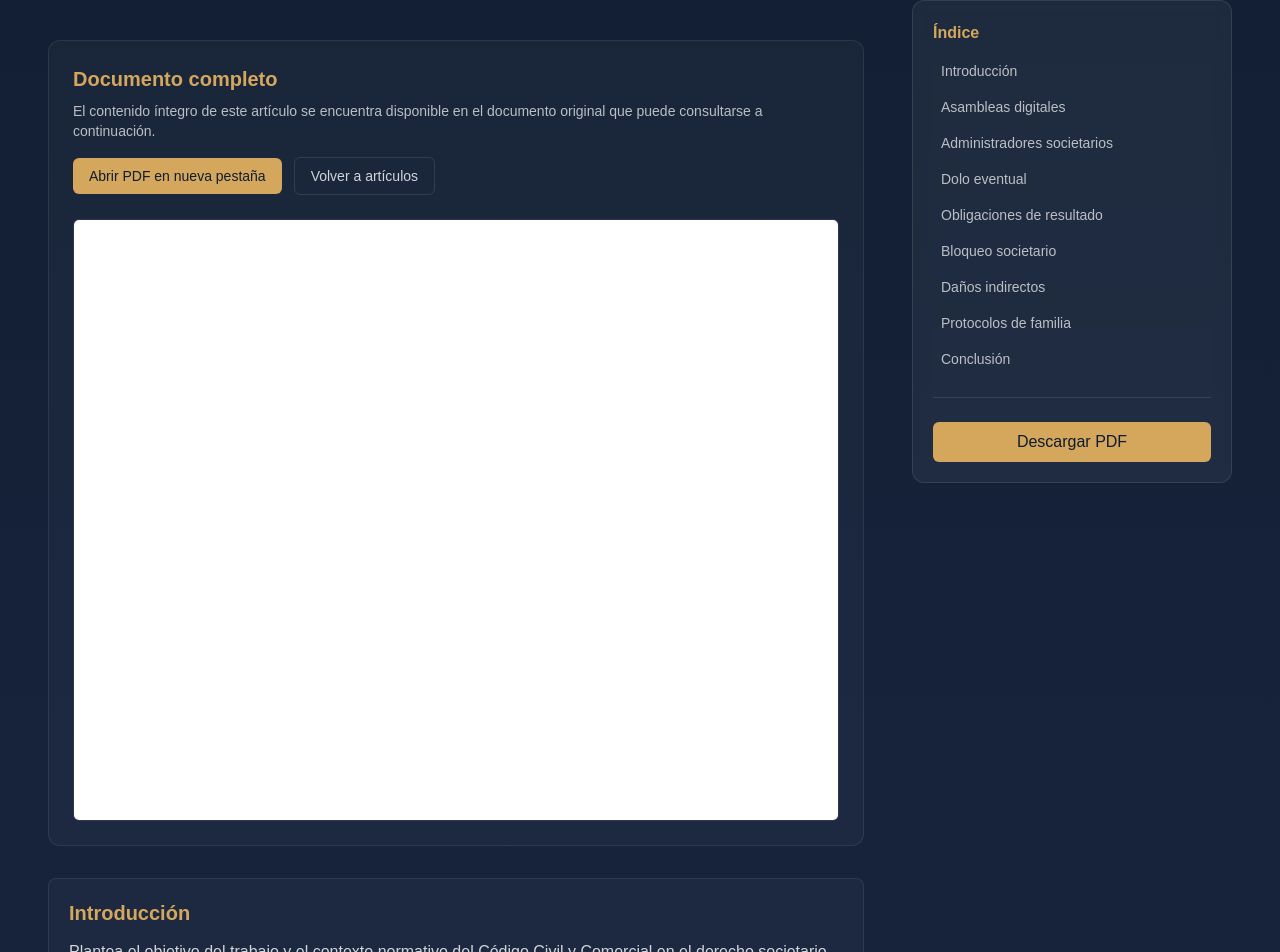
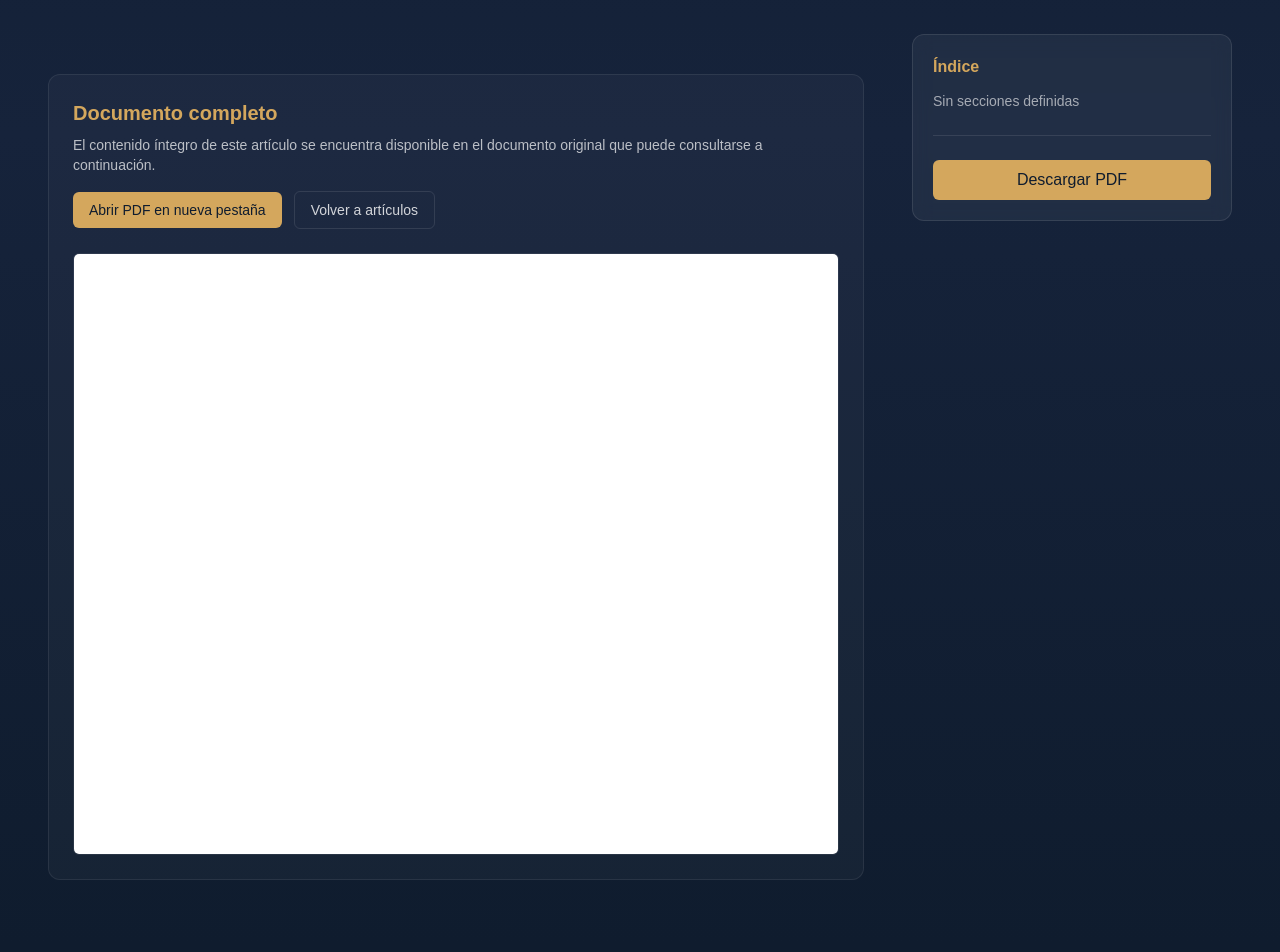
Before and after one commit to BHeydeBautista/MoroAbogados, a Next.js app: page /articles/diario-14-4-25 in a window 1280 px wide. Shown: the part 676-1628 px from the top of the page. Built offline with nearby package versions, Linux system fonts and the light colour scheme.

Commit message:
fix: bug array pdf

```diff
--- a/src/app/articles/[slug]/page.tsx
+++ b/src/app/articles/[slug]/page.tsx
@@ -1,43 +1,23 @@
 import ArticleLayout from "@/components/articles/ArticleLayout";
-import { articlesData } from "../../../data/articlesData";
+import { articlesData } from "@/data/articlesData";
+import { notFound } from "next/navigation";
 
-type ArticleType = (typeof articlesData)[number];
-
-// ⚠️ Luego lo cambiás por params.slug
-const article = articlesData[0];
-
-const getSectionsFromArticle = (article: ArticleType) => {
-  if (article.sections && article.sections.length > 0) {
-    return article.sections;
-  }
-
-  return (article.sumario || []).map((item: string) => {
-    const id = item
-      .toLowerCase()
-      .replace(/[^a-z0-9]+/g, "-")
-      .replace(/^-*|-*$/g, "");
-
-    return {
-      id,
-      title: item,
-      summary: undefined,
-    };
-  });
+type Props = {
+  params: Promise<{
+    slug: string;
+  }>;
 };
 
-export default function ArticleDetailPage() {
+export default async function ArticleDetailPage({ params }: Props) {
+  const { slug } = await params;
+
+  const article = articlesData.find(
+    (a) => a.slug === slug
+  );
+
   if (!article) {
-    return <div className="text-white p-10">Artículo no encontrado.</div>;
+    notFound();
   }
-
-  const formattedFuente = article.fuente
-    ? `${article.fuente} — ${article.fecha
-        .split("-")
-        .reverse()
-        .join("/")}`
-    : undefined;
-
-  const sections = getSectionsFromArticle(article);
 
   return (
     <ArticleLayout
@@ -45,11 +25,11 @@ export default function ArticleDetailPage() {
       subtitulo={article.subtitulo}
       resumen={article.resumen}
       autor={article.autor}
-      fuente={formattedFuente}
+      fuente={article.fuente}
       fecha={article.fecha}
       tipo={article.tipo}
       sumario={article.sumario}
-      sections={sections}
+      sections={article.sections}
       pdfUrl={article.pdfUrl}
     />
   );
```
